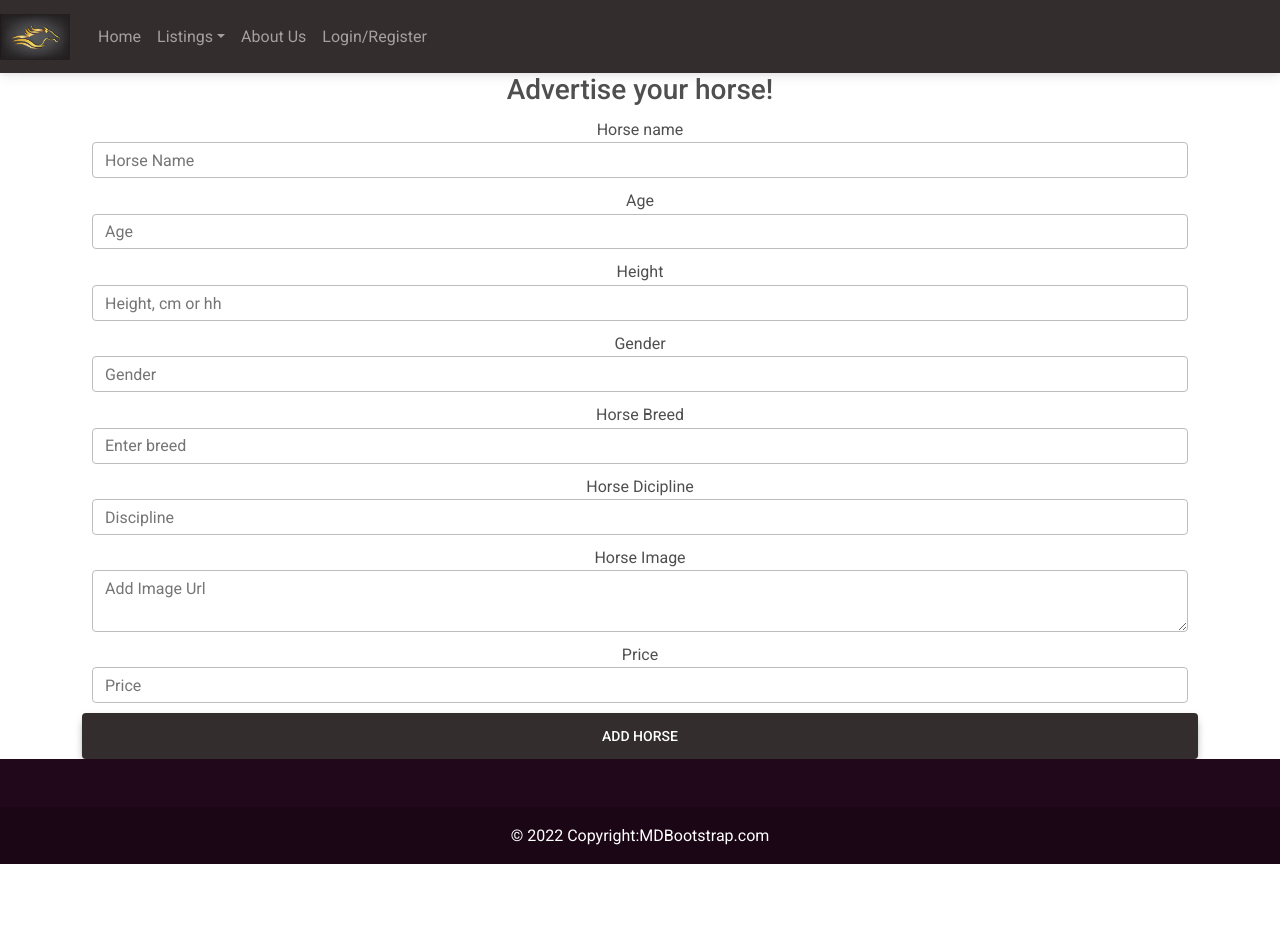
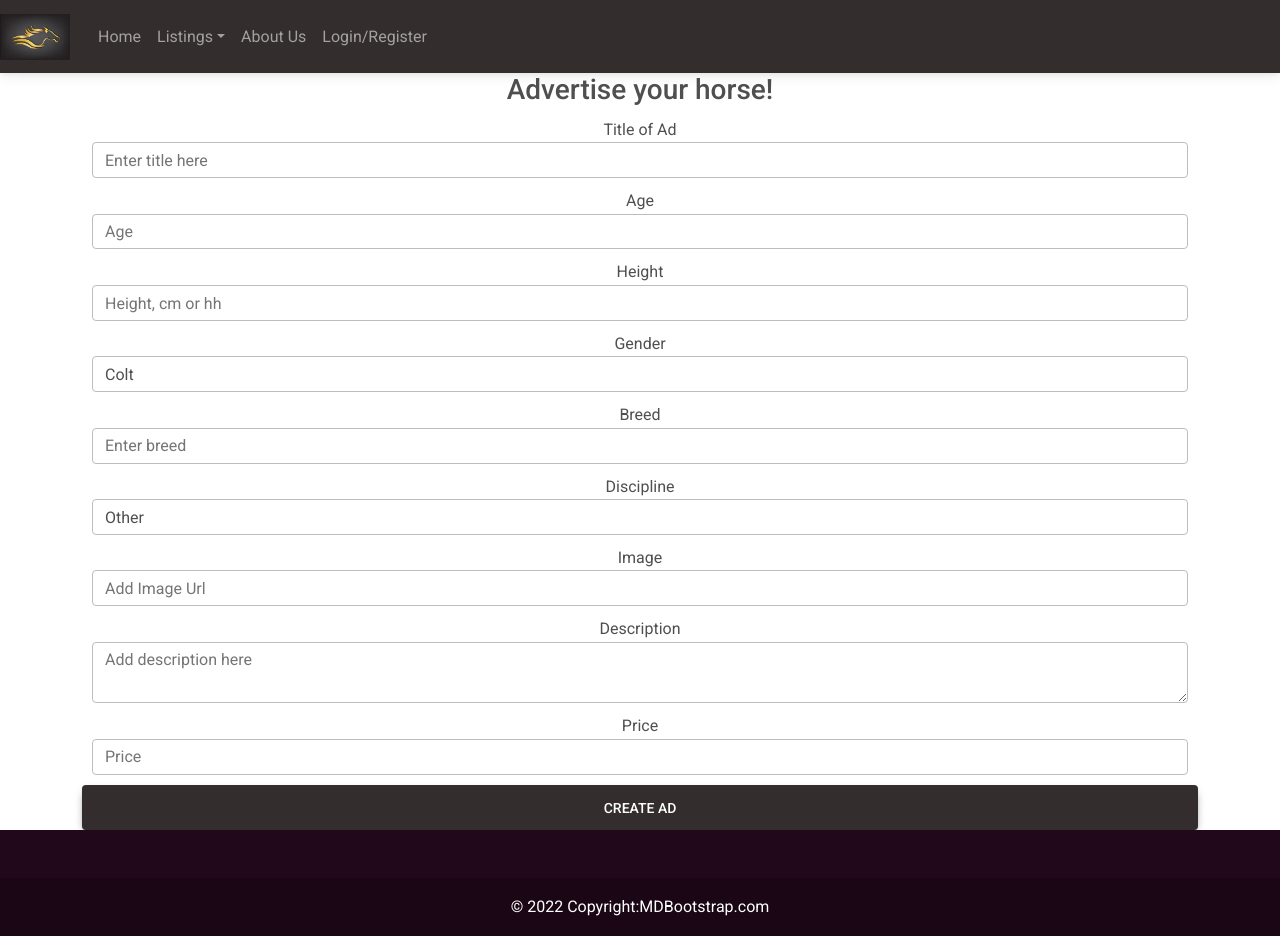
Before and after one commit to lisamannion/PPIT_Project2022, a React (Create React App) app: page /createAd in a window 1280 px wide. Before the commit the page ends 864 px from the top, so only its background shows below. Built offline with nearby package versions, Linux system fonts and the light colour scheme.

Commit message:
Changed gender and discipline fields to dropdown on form and changed data types for mongo schema

```diff
--- a/src/components/createAd.js
+++ b/src/components/createAd.js
@@ -8,22 +8,24 @@ export class CreateAd extends React.Component {
         super();
         // Bindings
         this.handleAddHorse = this.handleAddHorse.bind(this);
-        this.onChangeName = this.onChangeName.bind(this);
+        this.onChangeAdName = this.onChangeAdName.bind(this);
         this.onChangeAge = this.onChangeAge.bind(this);
         this.onChangeHeight = this.onChangeHeight.bind(this);
         this.onChangeGender = this.onChangeGender.bind(this);
         this.onChangeBreed = this.onChangeBreed.bind(this);
         this.onChangeDiscipline = this.onChangeDiscipline.bind(this);
         this.onChangeImage = this.onChangeImage.bind(this);
+        this.onChangeDescription = this.onChangeDescription.bind(this);
         this.onChangePrice = this.onChangePrice.bind(this);
         this.state = {
-            name: '',
+            adName: '',
             age: '',
             height: '',
             gender: '',
             breed: '',
             discipline: '',
             image: '',
+            description: '',
             price: ''
         }
     }
@@ -31,18 +33,19 @@ export class CreateAd extends React.Component {
     // When registering a new user
     handleAddHorse(event) {
         // Alert the user that the form is being submitted
-        alert("Horse Name: " + this.state.name + "\n Advert has been created");
+        alert("Horse Name: " + this.state.adName + "\n Advert has been created");
         event.preventDefault(); // prevent crashing on reload
 
         // Create newHorse object
         const newHorse = {
-            name: this.state.name,
+            adName: this.state.adName,
             age: this.state.age,
             height: this.state.height,
             gender: this.state.gender,
             breed: this.state.breed,
             discipline: this.state.discipline,
             image: this.state.image,
+            description: this.state.description,
             price: this.state.price
         }
 
@@ -57,21 +60,22 @@ export class CreateAd extends React.Component {
 
         // set state to empty for the next user
         this.setState({
-            name: '',
+            adName: '',
             age: '',
             height: '',
             gender: '',
             breed: '',
             discipline: '',
             image: '',
+            description: '',
             price: ''
         })
     }
 
     // will set name value in state when input changed
-    onChangeName(event) {
+    onChangeAdName(event) {
         this.setState({
-            name: event.target.value
+            adName: event.target.value
         })
     }
 
@@ -117,6 +121,12 @@ export class CreateAd extends React.Component {
         })
     }
 
+    onChangeDescription(event) {
+        this.setState({
+            description: event.target.value
+        })
+    }
+
     // Set the price of the horse
     onChangePrice(event) {
         this.setState({
@@ -134,19 +144,19 @@ export class CreateAd extends React.Component {
 
                         {/* input horse name */}
                         <div className="form-group">
-                            <label>Horse name</label>
+                            <label>Title of Ad</label>
                             <input type="text"
                                 className="form-control"
-                                placeholder="Horse Name"
-                                value={this.state.name}
-                                onChange={this.onChangeName}
+                                placeholder="Enter title here"
+                                value={this.state.adName}
+                                onChange={this.onChangeAdName}
                             />
                         </div>
 
                         {/* Input for age */}
                         <div className="form-group">
                             <label>Age</label>
-                            <input type="text"
+                            <input type="number"
                                 className="form-control"
                                 placeholder="Age"
                                 value={this.state.age}
@@ -157,7 +167,7 @@ export class CreateAd extends React.Component {
                         {/* Input for height */}
                         <div className="form-group">
                             <label>Height</label>
-                            <input type="text"
+                            <input type="number"
                                 className="form-control"
                                 placeholder="Height, cm or hh"
                                 value={this.state.height}
@@ -168,17 +178,19 @@ export class CreateAd extends React.Component {
                         {/* Input for gender */}
                         <div className="form-group">
                             <label>Gender</label>
-                            <input type="text"
-                                className="form-control"
-                                placeholder="Gender"
-                                value={this.state.gender}
-                                onChange={this.onChangeGender}
-                            />
+                            <select name="gender" className="form-control"
+                                 onChange={this.onChangeGender}>
+                                <option value="Colt" selected>Colt</option>
+                                <option value="Filly">Filly</option>
+                                <option value="Gelding">Gelding</option>
+                                <option value="Mare">Mare</option>
+                                <option value="Stallion">Stallion</option>
+                            </select>
                         </div>
 
                         {/* input for breed */}
                         <div className="form-group">
-                            <label>Horse Breed</label>
+                            <label>Breed</label>
                             <input type="text"
                                 className="form-control"
                                 placeholder="Enter breed"
@@ -189,23 +201,41 @@ export class CreateAd extends React.Component {
 
                         {/* input discipline */}
                         <div className="form-group">
-                            <label>Horse Dicipline</label>
+                            <label>Discipline</label>
+                            <select name="discipline" className="form-control"
+                                 onChange={this.onChangeDiscipline}>
+                                <option value="All Rounder">All Rounder</option>
+                                <option value="Cross Country">Cross Country</option>
+                                <option value="Dressage">Dressage</option>
+                                <option value="Eventing">Eventing</option>
+                                <option value="Hunter">Hunter</option>
+                                <option value="School Master">School Master</option>
+                                <option value="Showing">Showing</option>
+                                <option value="Showjumping">Showjumping</option>
+                                <option value="Western">Western</option>
+                                <option value="Other" selected>Other</option>
+                            </select>
+                        </div>
+
+                        {/* input image */}
+                        <div className="form-group">
+                            <label>Image</label>
                             <input type="text"
                                 className="form-control"
-                                placeholder="Discipline"
-                                value={this.state.discipline}
-                                onChange={this.onChangeDiscipline}
+                                placeholder="Add Image Url"
+                                value={this.state.image}
+                                onChange={this.onChangeImage}
                             />
                         </div>
 
                         {/* input image */}
                         <div className="form-group">
-                            <label>Horse Image</label>
+                            <label>Description</label>
                             <textarea type="text"
                                 className="form-control"
-                                placeholder="Add Image Url"
-                                value={this.state.image}
-                                onChange={this.onChangeImage}
+                                placeholder="Add description here"
+                                value={this.state.description}
+                                onChange={this.onChangeDescription}
                             />
                         </div>
 
@@ -220,7 +250,7 @@ export class CreateAd extends React.Component {
                             />
                         </div>
 
-                        <button type="submit" className="btn btn-lg btn-dark btn-block">Add Horse</button>
+                        <button type="submit" className="btn btn-lg btn-dark btn-block">Create Ad</button>
                     </form>
                 </Container>
             </div>
```
Also changed, not shown: 1 other file (tests, documents, lock files or other folders).
